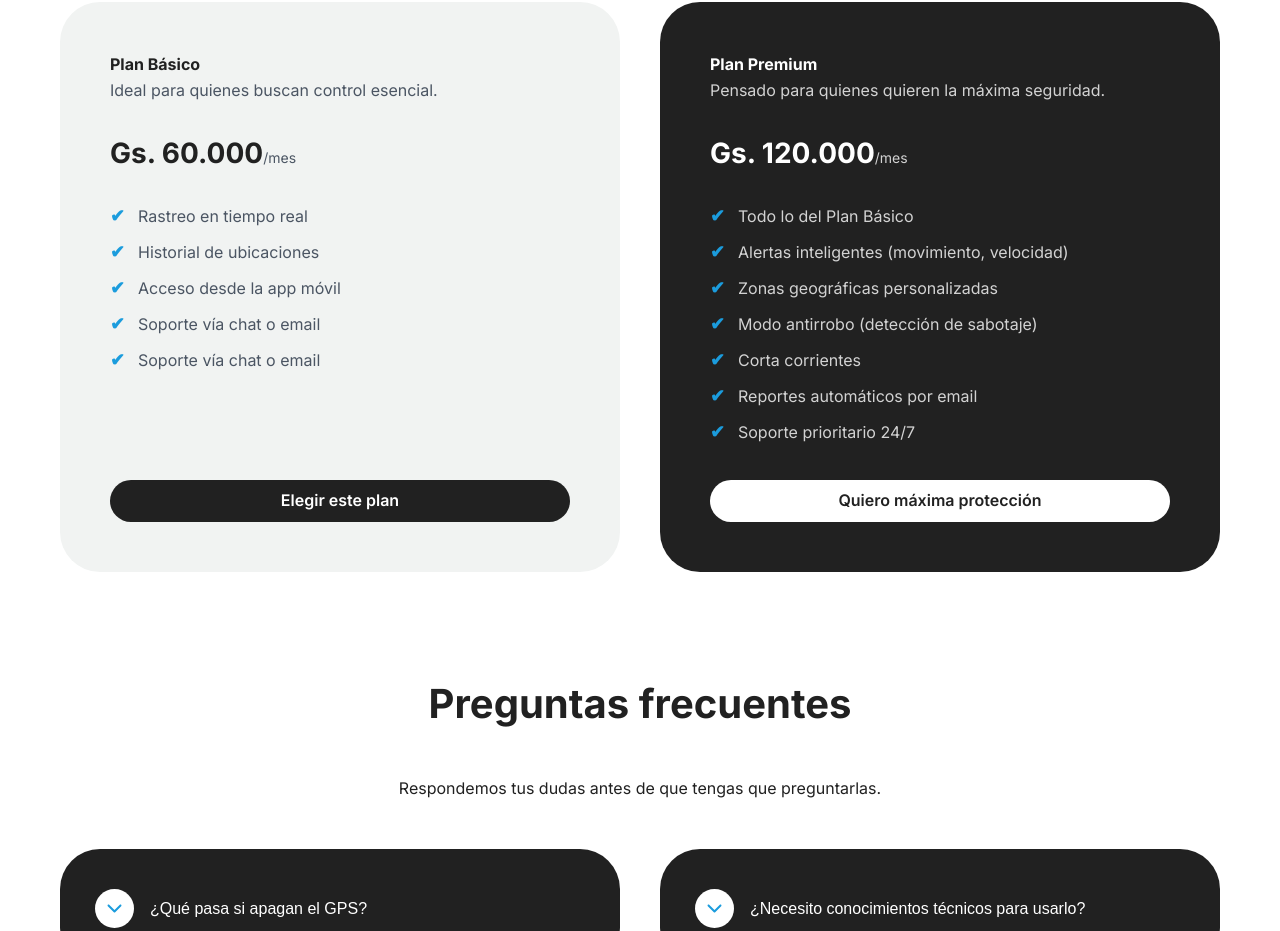
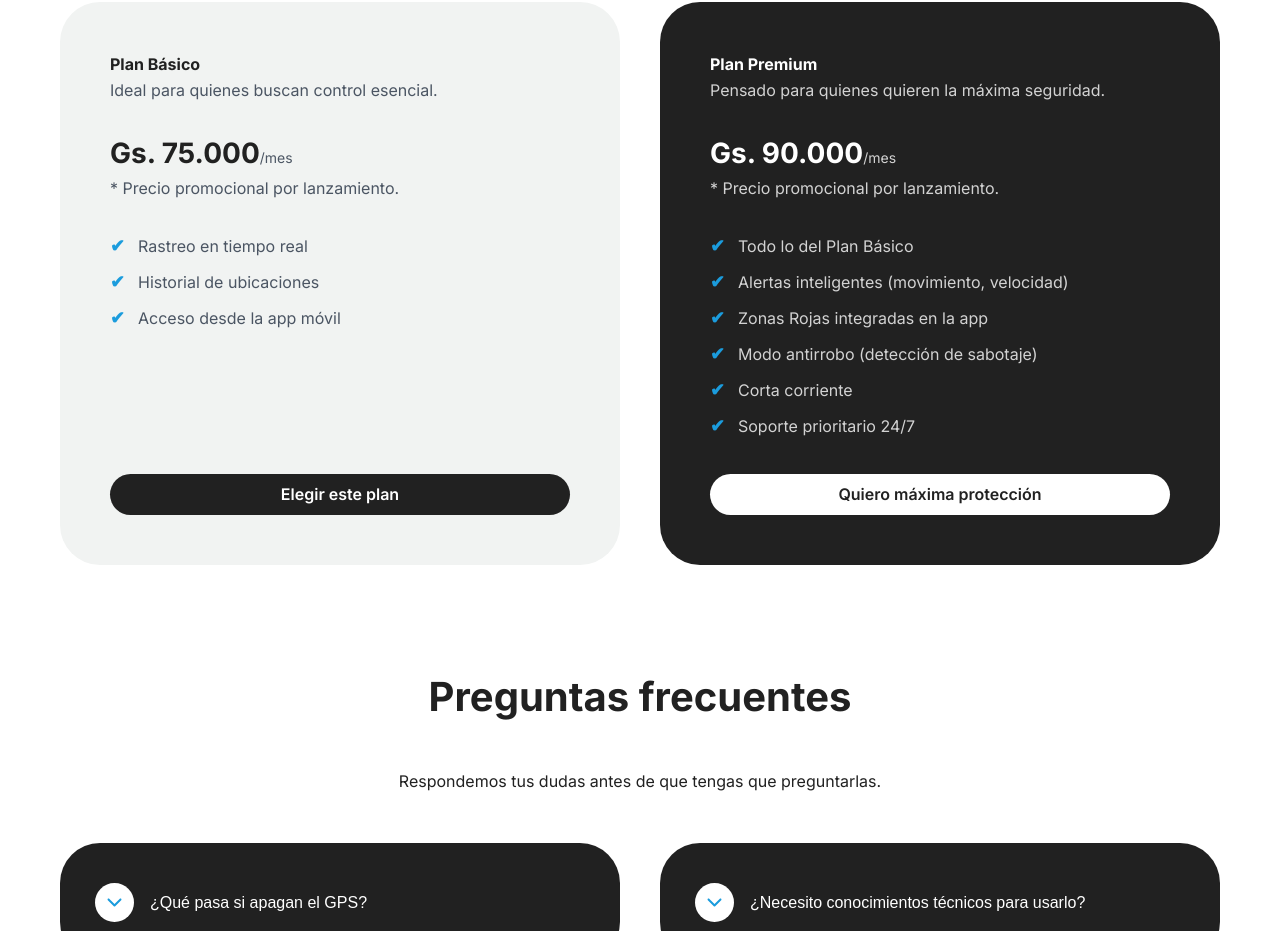
Before and after one commit to ChinoZanotti/wecontrol-website, a website: page index.html in a window 1280 px wide. Shown: the part 3051-3982 px from the top of the page. Drawn offline with Linux system fonts and the light colour scheme.

Commit message:
Apply client-requested text corrections

```diff
--- a/index.html
+++ b/index.html
@@ -295,13 +295,12 @@
                     <div>
                         <h4>Plan Básico</h4>
                         <p>Ideal para quienes buscan control esencial.</p>
-                        <h2 class="precio">Gs. 60.000<span>/mes</span></h2>
+                        <h2 class="precio">Gs. 75.000<span>/mes</span></h2>
+                        <p class="precio--obs">* Precio promocional por lanzamiento.</p>
                         <ul class="plan-features">
                             <li><span>Rastreo en tiempo real</span></li>
                             <li><span>Historial de ubicaciones</span></li>
                             <li><span>Acceso desde la app móvil</span></li>
-                            <li><span>Soporte vía chat o email</span></li>
-                            <li><span>Soporte vía chat o email</span></li>
                         </ul>
                     </div>
                     <a href="#" class="btn-dark">Elegir este plan</a>
@@ -310,14 +309,14 @@
                     <div>
                         <h4>Plan Premium</h4>
                         <p>Pensado para quienes quieren la máxima seguridad.</p>
-                        <h2 class="precio">Gs. 120.000<span>/mes</span></h2>
+                        <h2 class="precio">Gs. 90.000<span>/mes</span></h2>
+                        <p class="precio--obs">* Precio promocional por lanzamiento.</p>
                         <ul class="plan-features">
                             <li><span>Todo lo del Plan Básico</span></li>
                             <li><span>Alertas inteligentes (movimiento, velocidad)</span></li>
-                            <li><span>Zonas geográficas personalizadas</span></li>
+                            <li><span>Zonas Rojas integradas en la app</span></li>
                             <li><span>Modo antirrobo (detección de sabotaje)</span></li>
-                            <li><span>Corta corrientes</span></li>
-                            <li><span>Reportes automáticos por email</span></li>
+                            <li><span>Corta corriente</span></li>
                             <li><span>Soporte prioritario 24/7</span></li>
                         </ul>
                     </div>
--- a/scss/style.scss
+++ b/scss/style.scss
@@ -345,7 +345,7 @@ header {
         flex-direction: column;
         justify-content: space-between;
 
-        h2 {margin: 1em 0;}
+        h2 {margin: 1em 0 0;}
     }
 }
 
@@ -377,6 +377,10 @@ h2.precio {
         font-size: .5em;
         font-weight: 400;
     }
+}
+
+p.precio--obs {
+    margin-bottom: 2em;
 }
 
 //Preguntas Frecuentes
```
Also changed, not shown: css/style.css, 1 other file.
